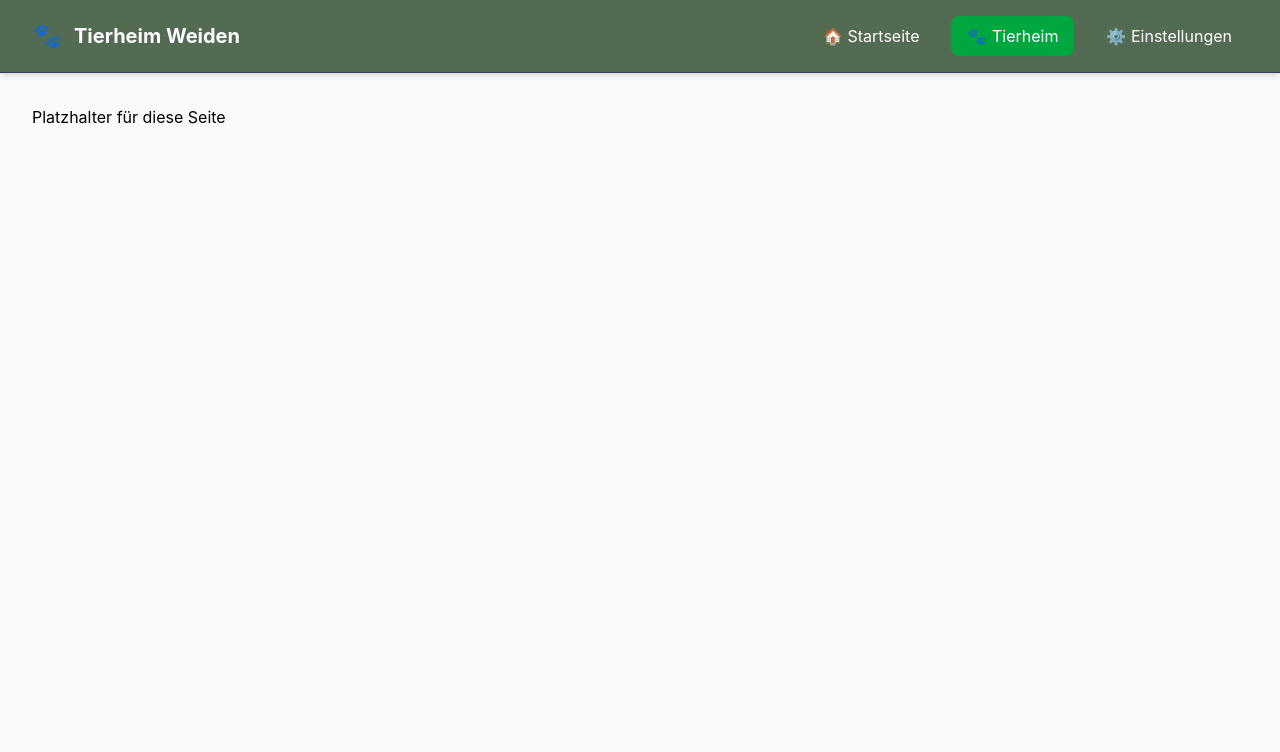
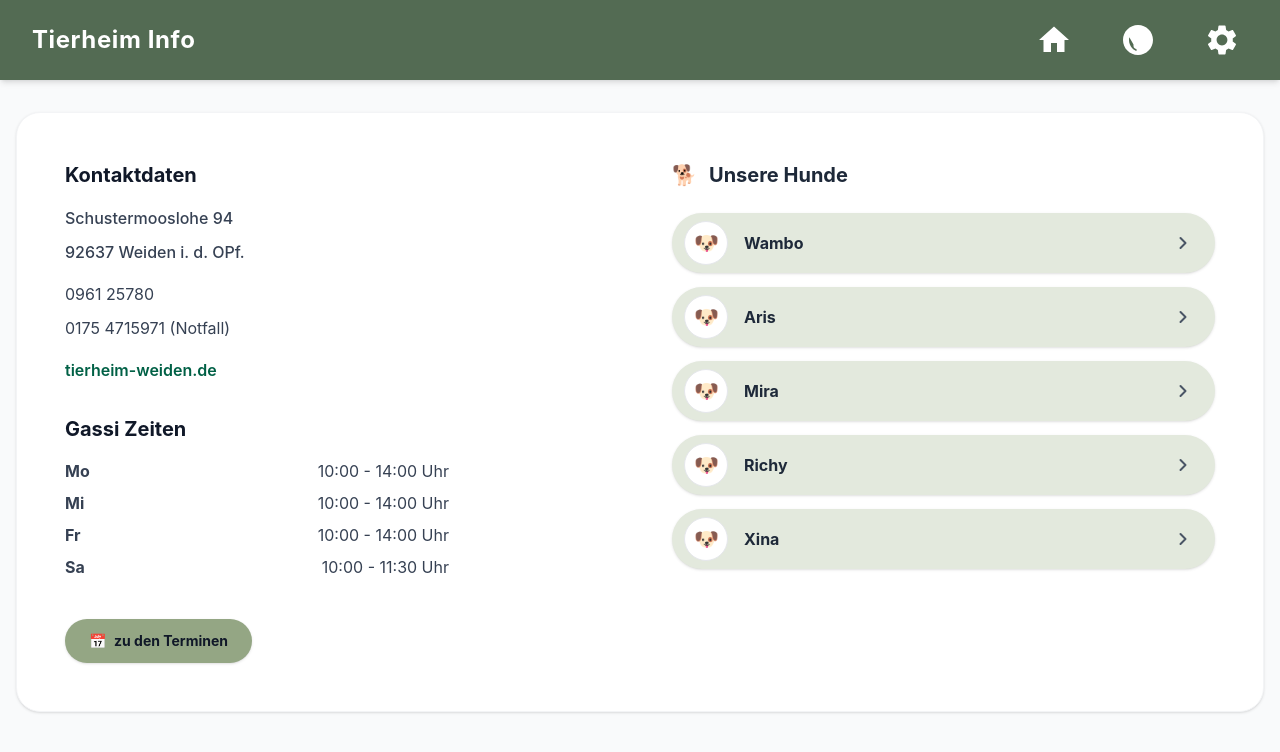
Before and after one commit to trini2006/tierheim, a Vue app: page /tierheim in a window 1280 px wide. Shown: the top 752 px of the page. Built offline with nearby package versions, Linux system fonts and the light colour scheme.

Commit message:
tierheim benutzer semi fertig, und layout für admin angepasst

```diff
--- a/src/views/beides/beschreibung.vue
+++ b/src/views/beides/beschreibung.vue
@@ -1,3 +1,8 @@
+<!----
+import { useRoute } from 'vue-router'
+const route = useRoute()
+const hundId = route.params.id // Enthält dann z.B. "wambo"
+-->
 <template>
   <div>Platzhalter für diese Seite</div>
 </template>
--- a/src/views/benutzer/hauptseiten/tierheim.vue
+++ b/src/views/benutzer/hauptseiten/tierheim.vue
@@ -1,3 +1,146 @@
 <template>
-  <div>Platzhalter für diese Seite</div>
+  <div
+    class="w-full bg-white rounded-3xl shadow-sm border border-gray-100 p-6 md:p-12 min-h-[70vh]"
+  >
+    <!-- Auf Mobile zeigen wir das Logo zentriert an. Auf Desktop blendet es sich aus, da es dort im Header überlappt -->
+    <div class="flex md:hidden justify-center mb-6">
+      <div
+        class="w-24 h-24 bg-white rounded-full p-2 shadow-md flex items-center justify-center border border-gray-200"
+      >
+        <div
+          class="w-full h-full rounded-full flex items-center justify-center bg-gray-50 text-center p-2"
+        >
+          <span class="text-xs font-bold text-gray-500 leading-tight"
+            >Tierheim<br />Weiden Logo</span
+          >
+        </div>
+      </div>
+    </div>
+
+    <!-- ZWEISPALTIGES RASTER (Wechselt ab md: zu 2 Spalten) -->
+    <div class="grid grid-cols-1 md:grid-cols-2 gap-10 lg:gap-16 items-start">
+      <!-- LINKE SPALTE: Kontaktdaten & Gassi-Zeiten -->
+      <div class="space-y-8">
+        <!-- Kontaktdaten -->
+        <div>
+          <h3 class="text-xl font-bold text-gray-900 mb-4 font-sans">Kontaktdaten</h3>
+          <div class="text-left space-y-2 text-sm md:text-base text-gray-700 leading-relaxed">
+            <p class="font-medium">Schustermooslohe 94</p>
+            <p class="font-medium">92637 Weiden i. d. OPf.</p>
+            <p class="pt-2">0961 25780</p>
+            <p>0175 4715971 (Notfall)</p>
+            <p class="pt-2">
+              <a
+                href="https://tierheim-weiden.de"
+                target="_blank"
+                class="hover:underline text-emerald-800 font-semibold"
+              >
+                tierheim-weiden.de
+              </a>
+            </p>
+          </div>
+        </div>
+
+        <!-- Gassi Zeiten -->
+        <div>
+          <h3 class="text-xl font-bold text-gray-900 mb-4 font-sans">Gassi Zeiten</h3>
+          <div class="text-sm md:text-base text-gray-700 space-y-2 max-w-sm">
+            <div class="flex justify-between">
+              <span class="font-bold w-12">Mo</span>
+              <span>10:00 - 14:00 Uhr</span>
+            </div>
+            <div class="flex justify-between">
+              <span class="font-bold w-12">Mi</span>
+              <span>10:00 - 14:00 Uhr</span>
+            </div>
+            <div class="flex justify-between">
+              <span class="font-bold w-12">Fr</span>
+              <span>10:00 - 14:00 Uhr</span>
+            </div>
+            <div class="flex justify-between">
+              <span class="font-bold w-12">Sa</span>
+              <span>10:00 - 11:30 Uhr</span>
+            </div>
+          </div>
+        </div>
+
+        <!-- Button "zu den Terminen" -->
+        <div class="pt-2">
+          <button
+            @click="goToReservations"
+            class="flex items-center gap-2 bg-[#94A684] hover:bg-[#839573] text-gray-900 font-bold px-6 py-3 rounded-full text-sm shadow-sm transition-all active:scale-95"
+          >
+            <span>📅</span>
+            <span>zu den Terminen</span>
+          </button>
+        </div>
+      </div>
+
+      <!-- RECHTE SPALTE: Unsere Hunde -->
+      <div class="space-y-6">
+        <!-- Überschrift Hunde-Liste -->
+        <div class="flex items-center gap-3">
+          <span class="text-xl">🐕</span>
+          <h3 class="text-xl font-bold text-gray-800 font-sans">Unsere Hunde</h3>
+        </div>
+
+        <!-- Dynamische Liste der Hunde -->
+        <div class="space-y-3.5">
+          <div
+            v-for="hund in hunde"
+            :key="hund.id"
+            @click="viewDogDetails(hund.id)"
+            class="w-full bg-[#E3E9DD] hover:bg-[#d6decb] rounded-full p-2 pl-3 pr-6 flex items-center justify-between cursor-pointer shadow-sm transition-all hover:translate-x-1 active:scale-[0.99]"
+          >
+            <div class="flex items-center gap-4">
+              <!-- Kreisrundes Avatar-Bild für jeden Hund -->
+              <div
+                class="w-11 h-11 rounded-full bg-white overflow-hidden flex items-center justify-center border border-gray-200"
+              >
+                <!-- Später durch Hundebild ersetzen, z.B. :src="hund.bild" -->
+                <span class="text-xl">🐶</span>
+              </div>
+              <span class="font-bold text-gray-800 text-sm md:text-base">{{ hund.name }}</span>
+            </div>
+
+            <!-- Pfeil nach rechts -->
+            <svg
+              xmlns="http://www.w3.org/2000/svg"
+              fill="none"
+              viewBox="0 0 24 24"
+              stroke-width="3"
+              stroke="currentColor"
+              class="w-4 h-4 text-gray-600"
+            >
+              <path stroke-linecap="round" stroke-linejoin="round" d="M8.25 4.5l7.5 7.5-7.5 7.5" />
+            </svg>
+          </div>
+        </div>
+      </div>
+    </div>
+  </div>
 </template>
+
+<script setup>
+import { ref } from 'vue'
+import { useRouter } from 'vue-router'
+
+const router = useRouter()
+
+// Die vollständige Hundeliste aus deinem Screenshot
+const hunde = ref([
+  { id: 'wambo', name: 'Wambo' },
+  { id: 'aris', name: 'Aris' },
+  { id: 'mira', name: 'Mira' },
+  { id: 'richy', name: 'Richy' },
+  { id: 'xina', name: 'Xina' },
+])
+
+const goToReservations = () => {
+  router.push('/')
+}
+
+const viewDogDetails = (id) => {
+  router.push(`/hund/${id}`)
+}
+</script>
--- a/src/views/layout.vue
+++ b/src/views/layout.vue
@@ -1,118 +1,101 @@
 <template>
-  <!-- Der Hauptcontainer wird untereinander (flex-col) statt nebeneinander ausgerichtet -->
   <div class="flex flex-col min-h-screen bg-gray-50">
     <!-- ========================================================= -->
-    <!-- MOBILE TOP-BAR (NUR auf Mobile sichtbar, blendet ab md: aus) -->
+    <!-- DESKTOP & TABLET HEADER -->
     <!-- ========================================================= -->
+    <header
+      :class="[
+        'hidden md:block w-full text-white relative z-50 shadow-md transition-colors duration-300',
+        isAdmin ? 'bg-[#8B2626]' : 'bg-[#536B53]',
+      ]"
+    >
+      <div class="max-w-7xl mx-auto px-8 h-20 flex items-center justify-between">
+        <!-- Überschrift jetzt linksbündig ohne Logo-Platzhalter -->
+        <h1 class="text-2xl font-bold tracking-wide">
+          {{ route.meta.title || 'Tierheim Weiden' }}
+        </h1>
+
+        <nav class="flex items-center gap-8">
+          <RouterLink
+            :to="isAdmin ? '/admin' : '/'"
+            class="p-2 rounded-full hover:bg-black/10 transition"
+          >
+            <svg class="w-9 h-9" fill="currentColor" viewBox="0 0 24 24">
+              <path d="M10 20v-6h4v6h5v-8h3L12 3 2 12h3v8z" />
+            </svg>
+          </RouterLink>
+
+          <RouterLink
+            :to="isAdmin ? '/admin/hunde' : '/tierheim'"
+            class="p-2 rounded-full hover:bg-black/10 transition"
+          >
+            <svg class="w-9 h-9" fill="currentColor" viewBox="0 0 24 24">
+              <path
+                v-if="isAdmin"
+                d="M12 14c1.66 0 3-1.34 3-3s-1.34-3-3-3-3 1.34-3 3 1.34 3 3 3zm5.5-3c.83 0 1.5-.67 1.5-1.5S18.33 8 17.5 8 16 8.67 16 9.5s.67 1.5 1.5 1.5zM6.5 11c.83 0 1.5-.67 1.5-1.5S7.33 8 6.5 8 5 8.67 5 9.5s.67 1.5 1.5 1.5zM12 2C6.48 2 2 6.48 2 12s4.48 10 10 10 10-4.48 10-10S17.52 2 12 2z"
+              />
+              <path
+                v-else
+                d="M12 2C6.48 2 2 6.48 2 12s4.48 10 10 10 10-4.48 10-10S17.52 2 12 2zm1 17.93c-3.95-.49-7-3.85-7-7.93 0-.62.08-1.21.21-1.79L9 15v1c0 1.1.9 2 2 2v1.93z"
+              />
+            </svg>
+          </RouterLink>
+
+          <RouterLink
+            :to="isAdmin ? '/beides/systemeinstellungen' : '/einstellungen'"
+            class="p-2 rounded-full hover:bg-black/10 transition"
+          >
+            <svg class="w-9 h-9" fill="currentColor" viewBox="0 0 24 24">
+              <path
+                d="M19.14 12.94c.04-.3.06-.61.06-.94 0-.32-.02-.64-.07-.94l2.03-1.58c.18-.14.23-.41.12-.61l-1.92-3.32c-.12-.22-.37-.29-.59-.22l-2.39.96c-.5-.38-1.03-.7-1.62-.94l-.36-2.54c-.04-.24-.24-.41-.48-.41h-3.84c-.24 0-.43.17-.47.41l-.36 2.54c-.59.24-1.13.57-1.62.94l-2.39-.96c-.22-.08-.47 0-.59.22L2.74 8.87c-.12.21-.08.47.12.61l2.03 1.58c-.05.3-.09.63-.09.94s.02.64.07.94l-2.03 1.58c-.18.14-.23.41-.12.61l1.92 3.32c.12.22.37.29.59.22l2.39-.96c.5.38 1.03.7 1.62.94l.36 2.54c.05.24.24.41.48.41h3.84c.24 0 .44-.17.47-.41l.36-2.54c.59-.24 1.13-.56 1.62-.94l2.39.96c.22.08.47 0 .59-.22l1.92-3.32c.12-.22.07-.47-.12-.61l-2.01-1.58zM12 15.6c-1.98 0-3.6-1.62-3.6-3.6s1.62-3.6 3.6-3.6 3.6 1.62 3.6 3.6-1.62 3.6-3.6 3.6z"
+              />
+            </svg>
+          </RouterLink>
+
+          <RouterLink v-if="isAdmin" to="/admin/profileinstellungen" class="ml-4">
+            <div
+              class="w-12 h-12 rounded-full border-2 border-white bg-green-700 flex items-center justify-center text-white font-bold hover:scale-105 transition-transform"
+            >
+              AD
+            </div>
+          </RouterLink>
+        </nav>
+      </div>
+    </header>
+
+    <!-- MOBILE TOP-BAR -->
     <div
       :class="[
         'md:hidden fixed top-0 left-0 right-0 h-14 text-white flex items-center justify-center font-bold text-lg shadow-md z-50 transition-colors duration-300',
         isAdmin ? 'bg-[#8B2626]' : 'bg-[#536B53]',
       ]"
     >
-      <!-- Zurück-Pfeil: Nur sichtbar, wenn wir NICHT auf der Startseite sind -->
-      <button
-        v-if="showBackButton"
-        @click="goBack"
-        class="absolute left-4 top-1/2 -translate-y-1/2 p-1 active:scale-95 transition-transform focus:outline-none"
-      >
-        <!-- Ein cleaner Pfeil nach links -->
-        <svg
-          xmlns="http://www.w3.org/2000/svg"
-          fill="none"
-          viewBox="0 0 24 24"
-          stroke-width="2.5"
-          stroke="currentColor"
-          class="w-6 h-6"
-        >
-          <path stroke-linecap="round" stroke-linejoin="round" d="M15.75 19.5L8.25 12l7.5-7.5" />
-        </svg>
-      </button>
-
       <span>{{ mobileTitle }}</span>
     </div>
 
-    <!-- ========================================================= -->
-    <!-- DESKTOP & TABLET TOP-NAVIGATION (Sichtbar ab md: 768px) -->
-    <!-- ========================================================= -->
-    <nav
-      :class="[
-        'hidden md:flex items-center justify-between w-full text-white px-8 py-4 border-b border-gray-700 sticky top-0 z-50 shadow-md transition-colors duration-300',
-        isAdmin ? 'bg-[#8B2626]' : 'bg-[#536B53]',
-      ]"
-    >
-      <!-- Logo / Name links -->
-      <div class="flex items-center gap-3">
-        <span class="text-2xl">🐾</span>
-        <h1 class="text-xl font-bold">
-          {{ isAdmin ? 'Tierheim Weiden' : 'Tierheim Weiden' }}
-        </h1>
-      </div>
-
-      <!-- Navigations-Links rechts -->
-      <div class="flex gap-4">
-        <RouterLink
-          to="/"
-          class="px-4 py-2 rounded-lg hover:bg-black/20 transition"
-          :exact-active-class="isAdmin ? 'bg-red-700' : 'bg-green-600'"
-        >
-          🏠 Startseite
-        </RouterLink>
-        <RouterLink
-          to="/tierheim"
-          class="px-4 py-2 rounded-lg hover:bg-black/20 transition"
-          :active-class="isAdmin ? 'bg-red-700' : 'bg-green-600'"
-        >
-          🐾 Tierheim
-        </RouterLink>
-        <RouterLink
-          to="/einstellungen"
-          class="px-4 py-2 rounded-lg hover:bg-black/20 transition"
-          :active-class="isAdmin ? 'bg-red-700' : 'bg-green-600'"
-        >
-          ⚙️ Einstellungen
-        </RouterLink>
-      </div>
-    </nav>
-
-    <!-- ========================================================= -->
-    <!-- DER DYNAMISCHE INHALT (Für alle Bildschirmgrößen) -->
-    <!-- ========================================================= -->
-    <main class="flex-grow p-4 pt-18 md:pt-8 md:p-8 max-w-7xl mx-auto w-full pb-24 md:pb-8">
+    <main class="flex-grow w-full max-w-7xl mx-auto p-4 pt-18 md:pt-8 pb-24">
       <RouterView />
     </main>
 
-    <!-- ========================================================= -->
-    <!-- MOBILE BOTTOM-BAR (Wird ab Tablet-Größe 'md:' versteckt) -->
-    <!-- ========================================================= -->
+    <!-- MOBILE BOTTOM-BAR -->
     <nav
-      class="md:hidden fixed bottom-0 left-0 right-0 h-16 bg-white border-t border-gray-200 flex justify-around items-center z-50 shadow-lg"
+      class="md:hidden fixed bottom-0 left-0 right-0 h-16 bg-white border-t flex justify-around items-center z-50"
     >
+      <RouterLink :to="isAdmin ? '/admin' : '/'" class="flex flex-col items-center text-gray-600">
+        <span class="text-xl">🏠</span><span class="text-xs">Start</span>
+      </RouterLink>
       <RouterLink
-        to="/"
+        :to="isAdmin ? '/admin/hunde' : '/tierheim'"
         class="flex flex-col items-center text-gray-600"
-        :exact-active-class="isAdmin ? 'text-red-600' : 'text-green-600'"
       >
-        <span class="text-xl">🏠</span>
-        <span class="text-xs">Start</span>
+        <span class="text-xl">🐾</span
+        ><span class="text-xs">{{ isAdmin ? 'Hunde' : 'Tierheim' }}</span>
       </RouterLink>
-
       <RouterLink
-        to="/tierheim"
+        :to="isAdmin ? '/beides/systemeinstellungen' : '/einstellungen'"
         class="flex flex-col items-center text-gray-600"
-        :active-class="isAdmin ? 'text-red-600' : 'text-green-600'"
       >
-        <span class="text-xl">🐾</span>
-        <span class="text-xs">Tierheim</span>
-      </RouterLink>
-
-      <RouterLink
-        to="/einstellungen"
-        class="flex flex-col items-center text-gray-600"
-        :active-class="isAdmin ? 'text-red-600' : 'text-green-600'"
-      >
-        <span class="text-xl">⚙️</span>
-        <span class="text-xs">Einstellungen</span>
+        <span class="text-xl">⚙️</span><span class="text-xs">Einstellungen</span>
       </RouterLink>
     </nav>
   </div>
@@ -120,52 +103,13 @@
 
 <script setup>
 import { computed } from 'vue'
-import { useRoute, useRouter } from 'vue-router'
+import { useRoute } from 'vue-router'
 
 const route = useRoute()
-const router = useRouter()
+const isAdmin = computed(() => route.path.toLowerCase().startsWith('/admin'))
 
-// Prüft live, ob der aktuelle Pfad das Wort 'admin' enthält
-const isAdmin = computed(() => {
-  return route.path.toLowerCase().includes('/admin')
-})
-
-// Prüft, ob wir NICHT auf der Startseite (egal ob User oder Admin) sind
-const showBackButton = computed(() => {
-  const path = route.path.toLowerCase()
-  return path !== '/' && path !== '/admin'
-})
-
-// Schickt den Benutzer im Verlauf einen Schritt zurück
-const goBack = () => {
-  router.back()
-}
-
-// Berechnet die Überschrift für die mobile Top-Bar dynamisch
 const mobileTitle = computed(() => {
-  // 1. Priorität: Wenn in der router.js ein meta.title gesetzt wurde, nimm diesen!
-  if (route.meta && route.meta.title) {
-    return route.meta.title
-  }
-
-  // 2. Priorität: Intelligentes Fallback basierend auf deiner URL-Struktur
-  const path = route.path.toLowerCase()
-
-  if (path.endsWith('/benachrichtigungen') || path.endsWith('/nachrichten')) return 'Nachrichten'
-  if (path.endsWith('/tierheim')) return 'Tierheim'
-  if (path.endsWith('/einstellungen')) return 'Einstellungen'
-  if (
-    path.endsWith('/reservierungsuebersicht') ||
-    path.endsWith('/reservierungen') ||
-    path.endsWith('/revuebersicht')
-  )
-    return 'Reservierungsübersicht'
-
-  if (path === '/' || path === '/admin') return 'Willkommen'
-
-  if (path.includes('/reservieren')) return 'Reservierung'
-  if (path.includes('/hund/')) return 'Details'
-
+  if (route.meta?.title) return route.meta.title
   return 'Tierheim Weiden'
 })
 </script>
```
